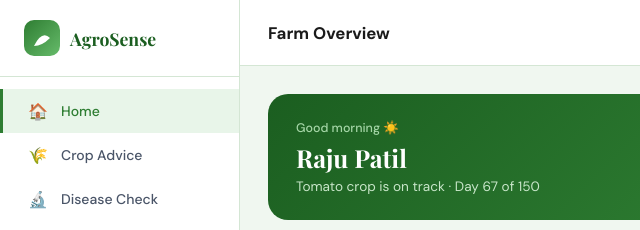
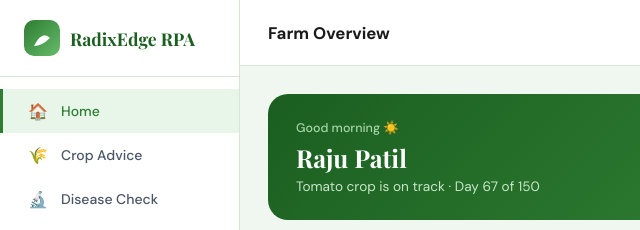
Before and after one commit to sai432-ggb/RadixEdge-RPA, a website: page index.html in a window 1280 px wide. Both pictures are taken after a click on the button "Start a Free Trial". Shown: the top 230 px of the page, 0-640 px from the left. Drawn offline with nearby package versions, Linux system fonts and the light colour scheme.

Commit message:
style: updated branding from AgroSense to RadixEdge RPA

```diff
--- a/index.html
+++ b/index.html
@@ -53,7 +53,7 @@
       </svg>
     </div>
 
-    <div class="login-h">Welcome to AgroSense</div>
+    <div class="login-h">Welcome to RadixEdge RPA</div>
     <div class="login-sub">Login using OTP</div>
 
     <!-- Email / Phone -->
@@ -83,7 +83,7 @@
   <div class="setup-hdr">
     <div class="logo-mark">
       <div class="logo-icon"><svg width="20" height="20" viewBox="0 0 100 100" fill="#fff"><path d="M10 90 Q50 10 90 50 Q50 90 10 90Z"/></svg></div>
-      <span class="logo-txt">AgroSense</span>
+      <span class="logo-txt">RadixEdge RPA</span>
     </div>
     <span style="font-size:.82rem;color:#718096">Farm Setup — Step 1 of 2</span>
   </div>
@@ -116,7 +116,7 @@
     <div class="sb-logo">
       <div class="logo-mark">
         <div class="logo-icon"><svg width="20" height="20" viewBox="0 0 100 100" fill="#fff"><path d="M10 90 Q50 10 90 50 Q50 90 10 90Z"/></svg></div>
-        <span class="logo-txt">AgroSense</span>
+        <span class="logo-txt">RadixEdge RPA</span>
       </div>
     </div>
     <div class="sb-nav">
@@ -486,7 +486,7 @@
     <div class="vfab">
       <div class="vpanel" id="vpanel">
         <div class="vp-hdr">
-          <div class="vp-title">🎤 AgroSense AI · Female Voice</div>
+          <div class="vp-title">🎤 RadixEdge RPA AI · Female Voice</div>
           <button class="vp-close" onclick="toggleVoice()">✕</button>
         </div>
         <div class="vp-body">
```
